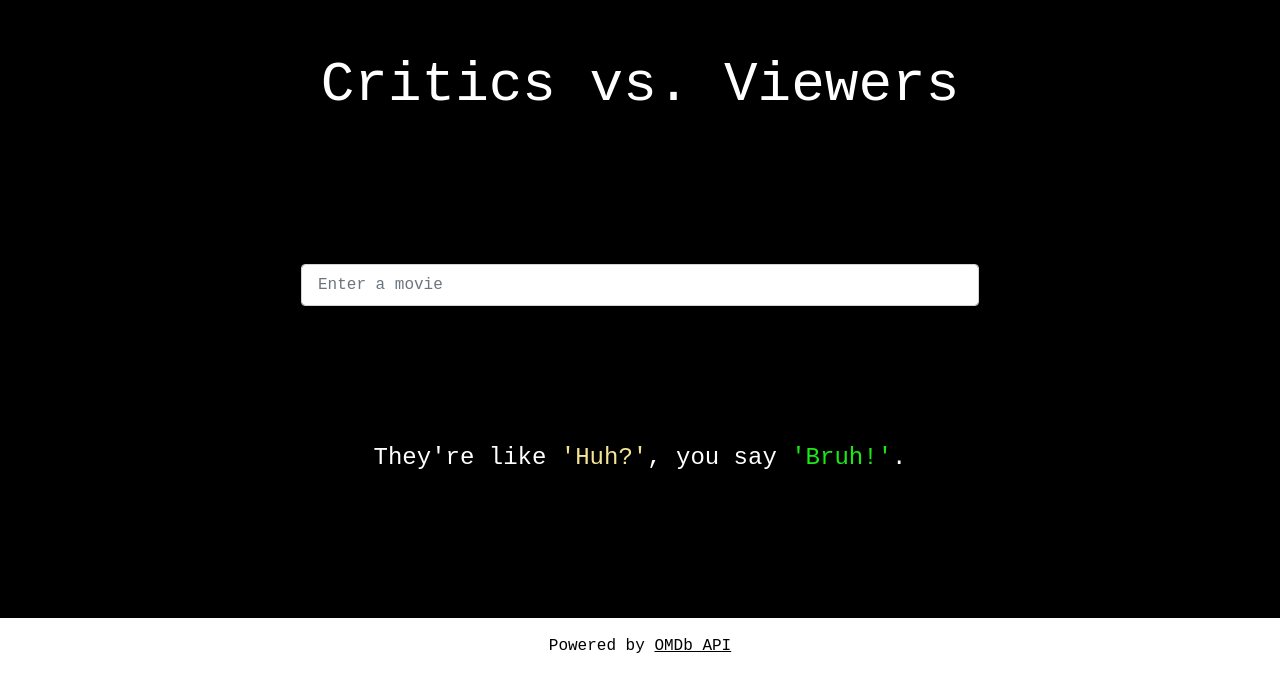
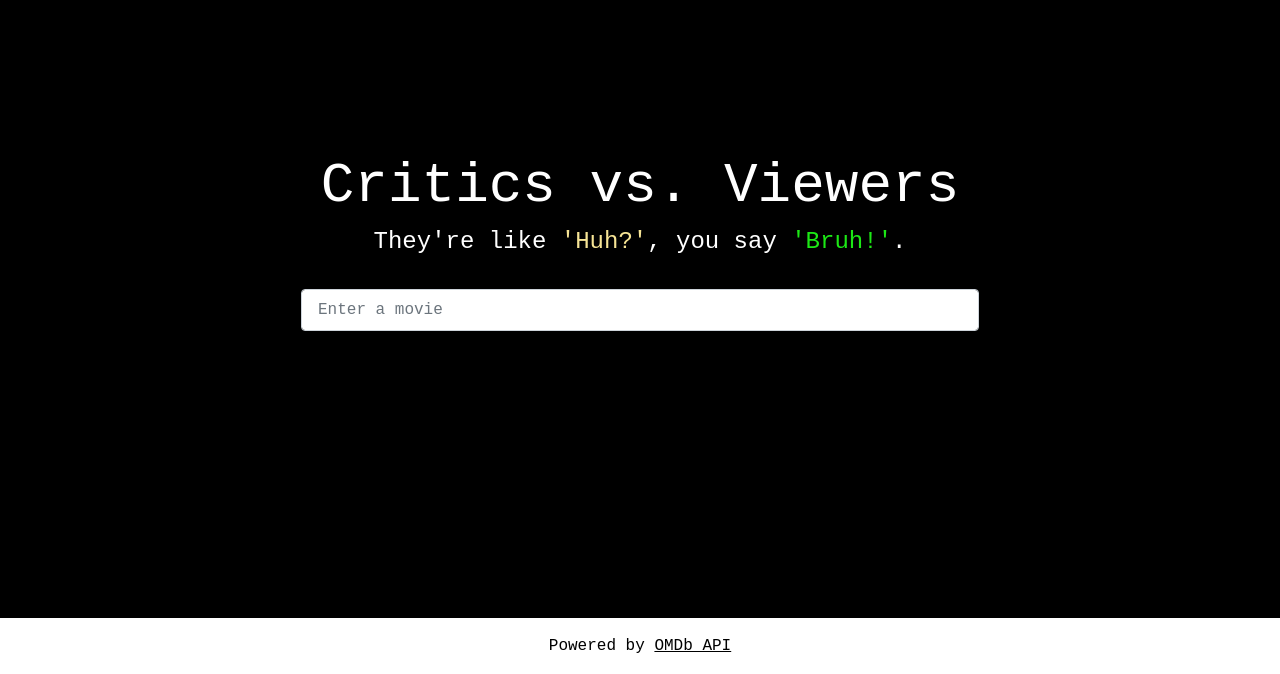
Before and after one commit to jackmulligan-ire/critics-versus-people, a React (Create React App) app: page / in a window 1280 px wide. Shown: the part 134-808 px from the top of the page. Built offline with nearby package versions, Linux system fonts and the light colour scheme.

Commit message:
Reanrranged UI for the initial screen

```diff
--- a/src/components/InitialView/InitialView.js
+++ b/src/components/InitialView/InitialView.js
@@ -8,12 +8,12 @@ import Row from 'react-bootstrap/Row';
 class InitialView extends React.Component {
     render() {
         return (
-            <Container className="mt-5 w-75 d-flex flex-column justify-content-evenly align-items-center">
+            <Container id="initial-container" className="w-100 d-flex flex-column justify-content-center align-items-center">
                 <Logo />
+                <Motto />
                 <Row id="search-row-initial" className="d-flex justify-content-center w-75">
                     <SearchBar onSearchQueryChange={this.props.onSearchQueryChange}/>
                 </Row>
-                <Motto />
             </Container>
         );
     }
--- a/src/components/Motto/Motto.js
+++ b/src/components/Motto/Motto.js
@@ -36,7 +36,7 @@ class Motto extends React.Component {
     render() {
         const phraseSeed = Math.floor(Math.random() * this.getMottoPhrasesLength())
         return (
-            <Row >
+            <Row className="mb-4">
                 {this.getMottoPhrase(phraseSeed)}
             </Row>
         )
--- a/src/index.css
+++ b/src/index.css
@@ -84,6 +84,10 @@ h3 {
     text-align: justify;
 }
 
+#initial-container {
+    min-height: 94vh;
+}
+
 @media (max-width: 900px) {
     img {
         height: 275px;
```
